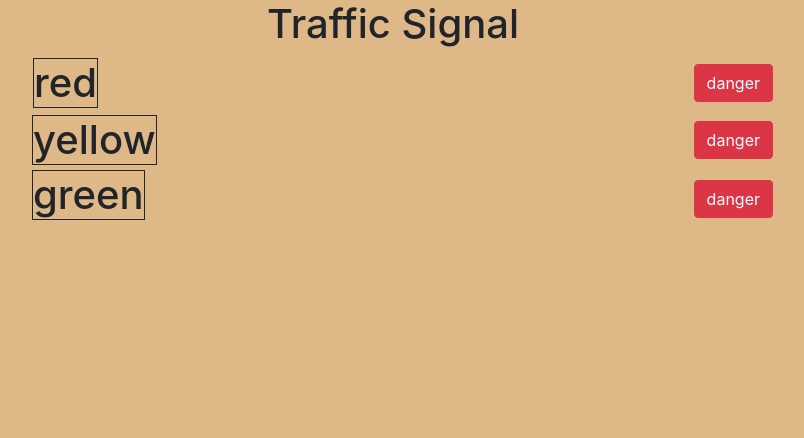
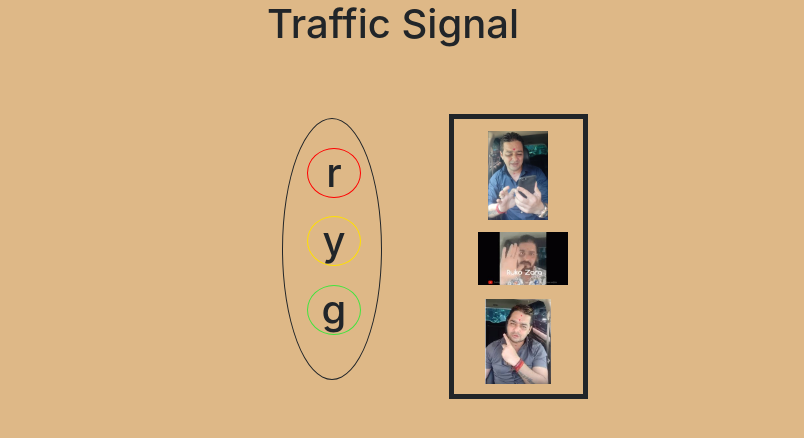
Before and after one commit to WahajAhmedIqbal/StopWatch-Timer-Clock-and-traffic-signal-in-javascript, a plain HTML site: page traficSignal/traficSignal.html in a window 1280 px wide. Shown: the whole page, without its empty margins (247-1051 px from the left). Drawn offline with nearby package versions, Linux system fonts and the light colour scheme.

Commit message:
function

```diff
--- a/traficSignal/home.js
+++ b/traficSignal/home.js
@@ -0,0 +1,4 @@
+function redcolor()
+    {
+        document.getElementById('redred').style.backgroundColor = 'red'
+    }
--- a/traficSignal/style.css
+++ b/traficSignal/style.css
@@ -14,52 +14,63 @@
 }
 .box1
 {
-    width: 110px;
-}
-.box1 h1
-{
-    position: absolute;
-    left: 280px;
-    top: 58px;
     border: 1px solid;
-}
-.btn1
-{
-    position: absolute;
-    right: 260px;
-    top: 64px;
+    border-radius: 50%;
+    width: 100px;
+    height: 262px;
+    margin-left: 40%;
+    margin-top: 70px;
 }
 .box2
 {
-    width: 110px;
+
+    border: 5px solid;
+    width: 139px;
+    padding: 24px;
+    position: relative;
+    left: 55%;
+    top: -266px;
+
 }
-.box2 h1
+.red
 {
-    position: absolute;
-    left: 279px;
-    top: 115px;
-    border: 1px solid;
+    border: 1px solid red;
+    border-radius: 50%;
+    width: 54px;
+    top: 29px;
+    position: relative;
+    left: 24px;
 }
-.btn2
+.yellow
 {
-    position: absolute;
-    right: 260px;
-    top: 121px;
+    border: 1px solid #ffe000;
+    border-radius: 50%;
+    width: 54px;
+    top: 39px;
+    position: relative;
+    left: 24px;
 }
-.box3
+.green
 {
-    width: 110px;
+    border: 1px solid #41e43e;
+    border-radius: 50%;
+    width: 54px;
+    position: relative;
+    top: 50px;
+    left: 24px;
 }
-.box3 h1
+.red1
 {
-    border: 1px solid;
-    position: absolute;
-    left: 279px;
-    top: 170px;
+    position: relative;
+    top: -12px;
 }
-.btn3
+.yellow1
 {
-    position: absolute;
-    right: 260px;
-    top: 180px;
+    position: relative;
+    top: 0px;
 }
+.green1
+{
+    position: relative;
+    top: 14px;
+}
--- a/traficSignal/traficSignal.html
+++ b/traficSignal/traficSignal.html
@@ -12,17 +12,18 @@
         <div class="container mainbox">
             <h1 class="mainheading">Traffic Signal</h1>
             <div class="box1">
-                <h1>red</h1>
-                <button class="btn btn-danger btn1">danger</button>    </div>
-            <div class="box2">
-                <h1>yellow</h1>
-                <button class="btn btn-danger btn2">danger</button>    </div>
-            <div class="box3">
-                <h1>green</h1>
-                <button class="btn btn-danger btn3">danger</button>    </div>
+                <h1 class="red" id="redred">r</h1>
+                <h1 class="yellow">y</h1>
+                <h1 class="green">g</h1>
+            </div>
+                <div class="box2">
+                    <img src="23.jpg" style="width: 60px;" class="red1" alt="this" onclick="redcolor();">
+                    <img src="2.jpeg" style = "width: 90px;" class="yellow1" alt="is ">
+                    <img src="3.jpeg" style="width: 66px;" class="green1" alt="jhoon">
+                  </div>
         </div>
+    </div>
 
-    </div>
 
 
 
```
Also changed, not shown: index.html (+5 -5 lines), traficSignal/2.jpeg (added), traficSignal/23.jpg (added), traficSignal/3.jpeg (added).
